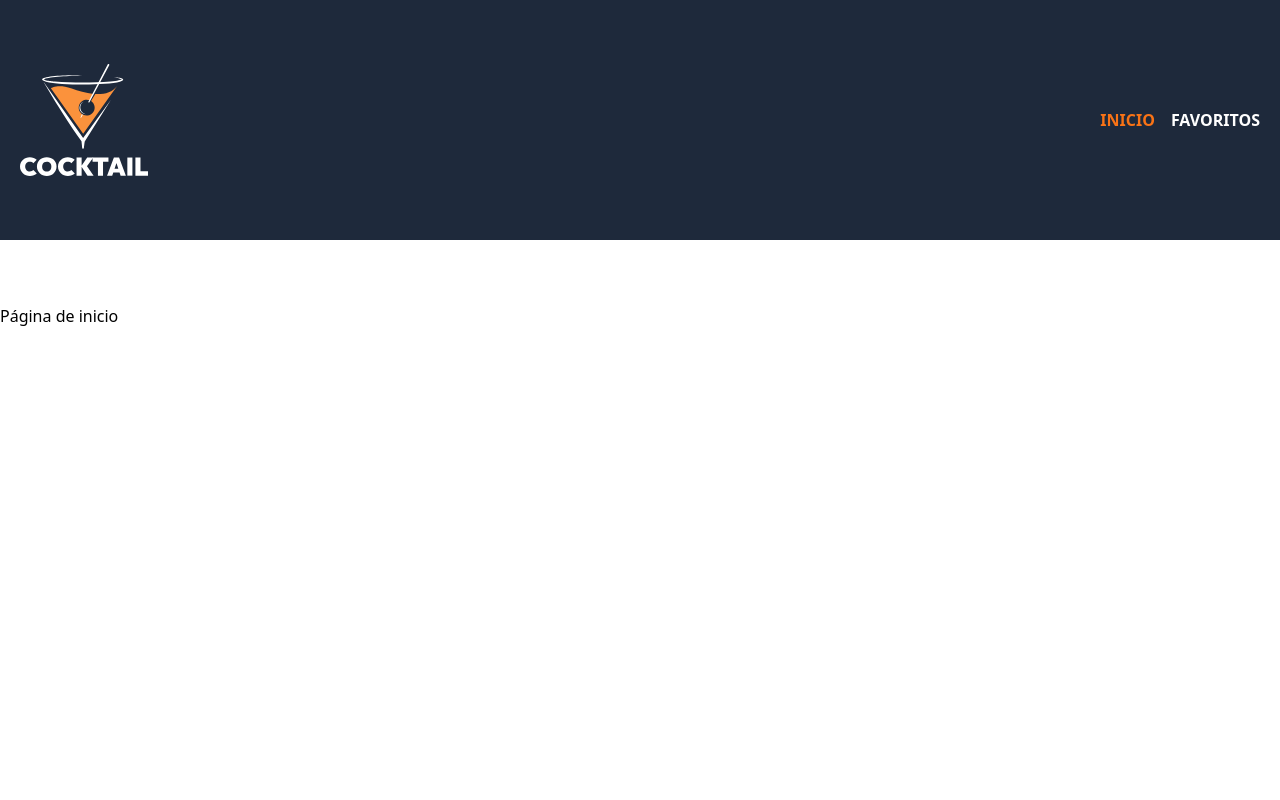
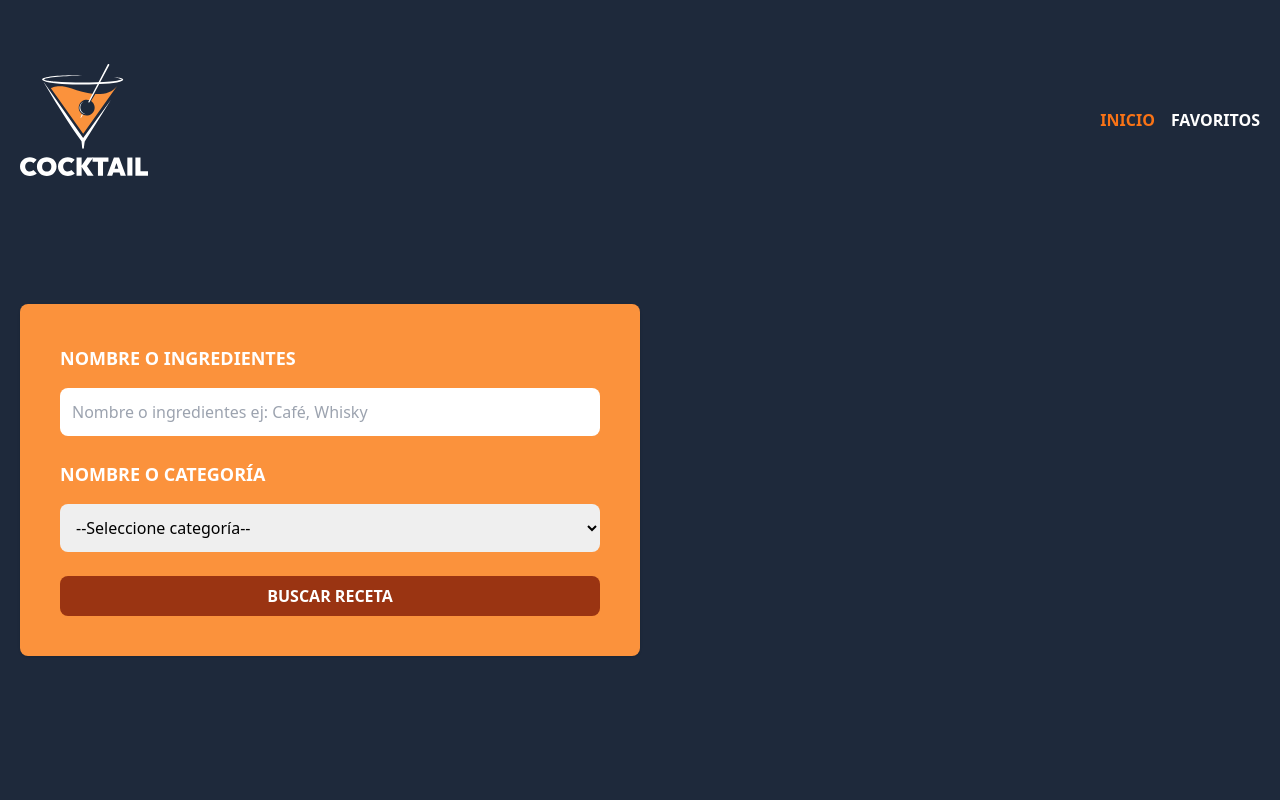
Before and after one commit to leonar2zb/cocktailsreact, a React (Vite) app: page / in a window 1280 px wide. Shown: the top 800 px of the page. Built offline with nearby package versions, Linux system fonts and the light colour scheme.

Commit message:
Creando formulario de búsqueda

```diff
--- a/src/components/Header.tsx
+++ b/src/components/Header.tsx
@@ -3,7 +3,6 @@
 export default function Header() {
     const { pathname } = useLocation()
     const isHome = useMemo(() => pathname === '/', [pathname])
-    console.log((isHome ? 'Si' : 'No') + ' está en el Home')
     return (
         <header className="bg-slate-800">
             <div className="mx-auto container px-5 py-16">
@@ -20,6 +19,32 @@
                         >Favoritos</NavLink>
                     </nav>
                 </div>
+                {isHome && (
+                    <form className="md:w-1/2 2xl:w-1/3 bg-orange-400 my-32 p-10 rounded-lg shadow space-y-6">
+                        <div className="space-y-4">
+                            <label htmlFor="ingredient"
+                                className="block text-white uppercase font-extrabold text-lg"
+                            >Nombre o ingredientes</label>
+                            <input type="text" name="ingredient" id="ingredient"
+                                className="p-3 w-full rounded-lg focus:outline-none"
+                                placeholder="Nombre o ingredientes ej: Café, Whisky" />
+                        </div>
+                        <div className="space-y-4">
+                            <label htmlFor="category"
+                                className="block text-white uppercase font-extrabold text-lg"
+                            >Nombre o categoría</label>
+                            <select name="category" id="category"
+                                className="p-3 w-full rounded-lg focus:outline-none"
+                            >
+                                <option value="">--Seleccione categoría--</option>
+                            </select>
+                        </div>
+                        <input type="submit" value="Buscar receta"
+                            className="cursor-pointer bg-orange-800 hover:bg-orange-900
+                        text-white font-extrabold w-full p-2 rounded-lg uppercase"
+                        />
+                    </form>
+                )}
             </div>
         </header>
     )
```
